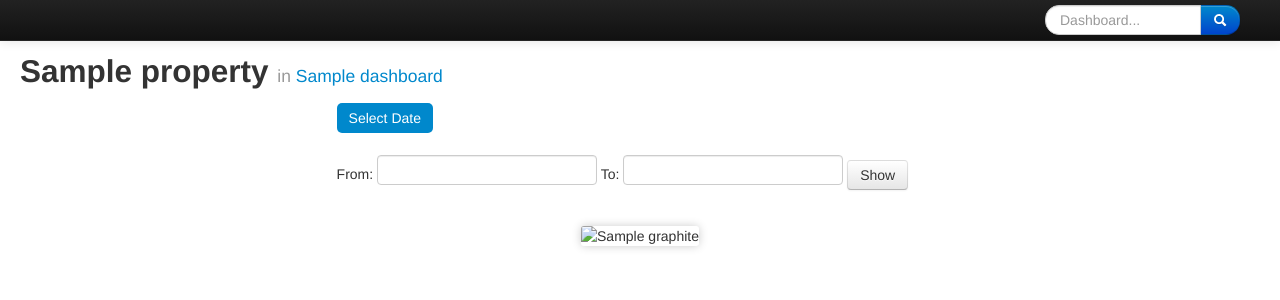
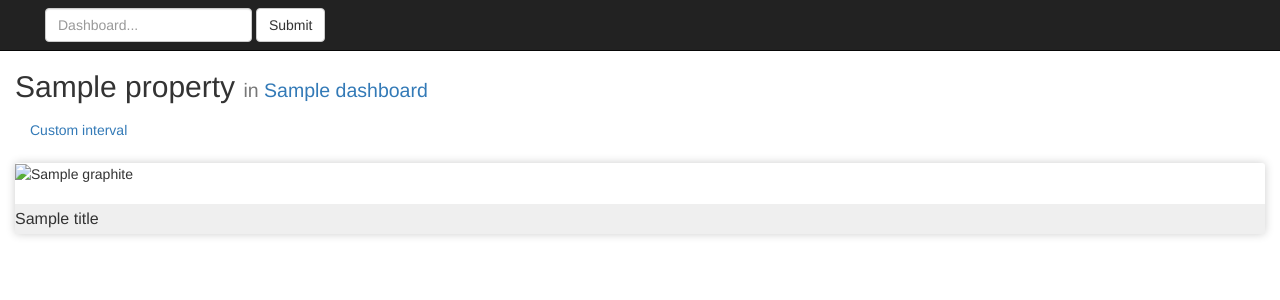
Before and after one commit to prfalken/leonardo, a Flask app: template leonardo/templates/single.html in a window 1280 px wide. Shown: the top 300 px of the page. Run offline with Flask 2, Linux system fonts and the light colour scheme; the template is opened without the code that fills it: most values are stand-ins (such as "Sample title", 1, 10 or a date in 2020); parts of the project's set-up code (start-up, migrations or seed data) failed here and were passed over; some libraries are stand-ins or nearby versions.

Commit message:
Refactoring + boostrap 3 migration - used bootstrap 3 - refactor html - better date selector - better graph styles - renamed files (partials now begins by an underscore)

```diff
--- a/leonardo/static/css/leonardo.css
+++ b/leonardo/static/css/leonardo.css
@@ -7,6 +7,56 @@ div.graph-control-panel {
     position: absolute;
 }
 
+.graphs
+{
+    margin-top: 20px;
+}
+.graph
+{
+    margin-bottom: 20px;
+}
+.graph img
+{
+    width: 100%;
+}
+
+.zoom-box
+{
+    float: right;
+    margin-top: 30px;
+}
+
+.title
+{
+    margin-bottom: 8px;
+}
+
+#dateTimePicker
+{
+    float: left;
+    margin-left: 10px;
+    display: none;
+}
+
+.interval-nav
+{
+    margin-bottom: 16px;
+}
+.interval-nav > li > a
+{
+    padding: 7px 15px;
+    white-space: nowrap;
+}
+
+#dateTimePicker .input-group
+{
+    float: left;
+    width: 200px;
+    margin-right: 10px;
+}
+
+body { padding-top: 50px; }
+
 body.full {
     background-color: black;
 }
@@ -15,11 +65,20 @@ body.full {
     margin: 5px 0;
 }
 
-img.bordered {
+.graph
+{
     box-shadow: 0px 0px 10px rgba(0,0,0,0.2);
     -webkit-border-radius: 3px;
     -moz-border-radius: 3px;
     border-radius: 3px;
+}
+
+.graph h3
+{
+    background-color: #EFEFEF;
+    color: #333;
+    font-size: 16px;
+    line-height: 30px;
 }
 
 img.no-resize {
--- a/leonardo/static/js/selectdate.js
+++ b/leonardo/static/js/selectdate.js
@@ -1,11 +1,13 @@
-$(document).ready(function() {
+$(function()
+{
     // process the query string.
     leo.transformQueryStringToObject(window.location.search);
 
-    if($('#dt_from').val() != 'from')
-        $('#toggleDateTimePicker').parent().addClass('active');
-    else
-        $('#dateTimePicker').hide();
+    if($('#dt_from').val() != '')
+    {
+        $('#toggleDateTimePicker').removeClass('active').hide();
+        $('#dateTimePicker').fadeIn('fast');
+    }
 
     $("div.graph-control-panel").hide();
     $("div.graph").hover(
@@ -17,15 +19,13 @@ $(document).ready(function() {
             $(this).children(".graph-control-panel").toggle(50);
         }
     );
-});
 
-$(function() {
     $('#toggleDateTimePicker').click(function() {
-        $('#dateTimePicker').toggle(400);
+        $(this).animate({width: '0px', opacity: 0});
+        $('.nav li').removeClass('active');
+        $('#dateTimePicker').fadeIn('fast');
     });
-});
 
-$(function() {
     var startDateTextBox = $('#dt_from');
     var endDateTextBox = $('#dt_to');
     startDateTextBox.datetimepicker({
--- /dev/null
+++ b/leonardo/templates/_graph.html
@@ -0,0 +1,18 @@
+<div class="graph">
+	{% if links_to == 'detail' %}
+	<a href="{{ url_for("detail", category=dashboard.category,
+	                    dash=dashboard.short_name, name=graph.name) }}">
+
+	{% elif links_to == 'single' %}
+	<a href="{{ url_for("single", category=dashboard.category,
+	                    dash=dashboard.short_name, name=graph.name, from=graph.graphite.properties.from, until=graph.graphite.properties.to ) }}">
+
+	{% endif %}
+	    <img {% if dashboard.no_resize %}class="no-resize"{% endif %} src="{{ view.graphite_render }}?{{ graph.graphite.url() }}" title="{{ graph.graphite.title }}"  data-content="{{ graph.graphite.description }}"/>
+	{% if links_to %}
+	</a>
+	{% endif %}
+	{% if title %}
+		<h3>{{ title }}</h3>
+	{% endif %}
+</div>
--- /dev/null
+++ b/leonardo/templates/_header.html
@@ -0,0 +1,42 @@
+<nav class="navbar navbar-inverse navbar-fixed-top" role="navigation">
+  <div class="container-fluid">
+    <!-- Brand and toggle get grouped for better mobile display -->
+    <div class="navbar-header">
+      <button type="button" class="navbar-toggle" data-toggle="collapse" data-target="#bs-example-navbar-collapse-9">
+        <span class="sr-only">Toggle navigation</span>
+        <span class="icon-bar"></span>
+        <span class="icon-bar"></span>
+        <span class="icon-bar"></span>
+      </button>
+      <a class="navbar-brand" href="#">
+        {{ view.dash_title }}
+      </a>
+    </div>
+
+    <!-- Collect the nav links, forms, and other content for toggling -->
+    <div class="collapse navbar-collapse" id="bs-example-navbar-collapse-9">
+      <ul class="nav navbar-nav">
+        {% for category in view.top_level %}
+        <li class="dropdown">
+            <a href="#" class="dropdown-toggle" data-toggle="dropdown">{{ category }} <b class="caret"></b></a>
+            <ul class="dropdown-menu">
+              {% for board in view.top_level[category].dashboards() %}
+                <li><a href="{{ url_for("dash", category=category,
+                    dash=board.link) }}">{{ board.name }}</a>
+                </li>
+              {% endfor %}
+            </ul>
+          </li>
+          {% endfor %}
+      </ul>
+
+      <form class="navbar-form navbar-left" role="search">
+        <div class="form-group">
+          <input name="dashboard" class="form-control" type="text" placeholder="Dashboard..." data-provide="typeahead" data-items="10" data-source='{{ view.search_elements | safe }}' autocomplete="off" required />
+        </div>
+        <button type="submit" class="btn btn-default">Submit</button>
+      </form>
+
+    </div><!-- /.navbar-collapse -->
+  </div><!-- /.container-fluid -->
+</nav>
--- /dev/null
+++ b/leonardo/templates/_interval_filter_single.html
@@ -0,0 +1,32 @@
+<ul class="nav nav-pills interval-nav">
+  {% for options in view.interval_filters %}
+  <li {{" class=active" if options['from'] == graph.graphite.properties.from }}>
+  {% if "to" not in options %}
+      <a href="{{ url_for("single", category=dashboard.category,
+          dash=dashboard.short_name, name=graph.name ,from=options["from"], until="now") }}">
+    {% else %}
+      <a href="{{ url_for("single", category=dashboard.category,
+          dash=dashboard.short_name, name=graph.name, from=options["from"], until=options["to"]) }}">
+    {% endif %}
+    {{ options["label"] }}
+    </a>
+  </li>
+  {% endfor %}
+  <li id="toggleDateTimePicker">
+    <a href="#">Custom interval</a>
+  </li>
+  <li id="dateTimePicker">
+    <form action="">
+      <div class="input-group col-md-4">
+        <span class="input-group-addon">from</span>
+        <input type="text"  name="dt_from" id="dt_from" value="{{ view.fmt_for_select_date(dashboard.graph_from, '') }}" class="hasDatepicker form-control" placeholder="start date"/>
+      </div>
+
+      <div class="input-group col-md-4">
+        <span class="input-group-addon">to</span>
+        <input type="text" name="dt_to" id="dt_to" value="{{ view.fmt_for_select_date(dashboard.graph_until, '') }}" class="hasDatepicker form-control" placeholder="end date"/>
+      </div>
+     <button type="button" class="btn btn-primary" onClick="leo.selectDateTime()">Show</button>
+    </form>
+  </li>
+</ul>
--- a/leonardo/templates/zoom_box.html
+++ b/leonardo/templates/_zoom_box.html
@@ -1,4 +1,4 @@
-<form action="" method="post">
+<form action="" method="post" class="zoom-box">
   <div class="btn-group">
       <button type="submit" name="zoom" value="zoom-in" class="btn btn-default">+</button>
       <button type="submit" name="zoom" value="zoom-out" class="btn btn-default">-</button>
--- a/leonardo/templates/layout.html
+++ b/leonardo/templates/layout.html
@@ -1,22 +1,21 @@
 <!DOCTYPE html>
 <html lang="en">
     <head>
-        <link rel="stylesheet" type="text/css" href="{{ url_for("static", filename="css/bootstrap.css") }}">
-        {% if view.options.theme == "dark" %}
-            <link rel="stylesheet" type="text/css" href="{{ url_for("static", filename="css/darkstrap.css") }}">
-        {% endif%}
 
+        <link rel="stylesheet" href="//netdna.bootstrapcdn.com/bootstrap/3.1.1/css/bootstrap.min.css">
+        <link rel="stylesheet" type="text/css" href="{{ url_for("static", filename="css/leonardo.css") }}">
+
+        <script src="{{ url_for("static", filename="js/jquery-1.7.2.min.js") }}"></script>
+        <script src="//netdna.bootstrapcdn.com/bootstrap/3.1.1/js/bootstrap.min.js"></script>
+        <script src="{{ url_for("static", filename="js/leonardo.js") }}"></script>
 
         <link rel="stylesheet" type="text/css" href="http://code.jquery.com/ui/1.10.0/themes/smoothness/jquery-ui.css">
         <link rel="stylesheet" type="text/css" href="{{ url_for("static", filename="css/jquery.datetimepicker.css") }}">
-        <link rel="stylesheet" type="text/css" href="{{ url_for("static", filename="css/leonardo.css") }}">
         <link rel="shortcut icon" href="{{ url_for('static', filename='favicon.ico') }}">
-        <script src="{{ url_for("static", filename="js/jquery-1.7.2.min.js") }}"></script>
         <script src="{{ url_for("static", filename="js/jquery-ui-1.10.0.custom.min.js") }}"></script>
         <script src="{{ url_for("static", filename="js/jquery.datetimepicker.js") }}"></script>
         <script src="{{ url_for("static", filename="js/jquery-ui-sliderAccess.js") }}"></script>
         <script src="{{ url_for("static", filename="js/jquery.cookie.js") }}"></script>
-        <script src="{{ url_for("static", filename="js/leonardo.js") }}"></script>
         <script src="{{ url_for("static", filename="js/selectdate.js") }}"></script>
         <script src="{{ url_for("static", filename="js/bootstrap-twipsy.js") }}"></script>
         <script src="{{ url_for("static", filename="js/bootstrap-scrollspy.js") }}"></script>
@@ -24,43 +23,17 @@
         <script src="{{ url_for("static", filename="js/bootstrap-tooltip.js") }}"></script>
         <script src="{{ url_for("static", filename="js/bootstrap-popover.js") }}"></script>
         <script src="{{ url_for("static", filename="js/bootstrap-typeahead.js") }}"></script>
-        <title>{{ view.dash_title }}</title>
+
+        <title>
+        {% block title %}
+        {{ view.dash_title }}
+        {% endblock %}
+        </title>
     </head>
     <body>
-        <div class="navbar navbar-inverse navbar-static-top">
-            <div class="navbar-inner">
-                <div class="container-fluid">
-                    <a class="brand" href="{{ url_for("index") }}">
-                        {{ view.dash_title }}
-                    </a>
-                    <ul class="nav">
-                    {% for category in view.top_level %}
-                      <li class="dropdown" id="menu-{{ category }}">
-                            <a href="#" data-toggle="dropdown" href="#menu-{{ category }}" class="dropdown-toggle">{{ category }} <b class="caret"></b></a>
-                            <ul class="dropdown-menu">
-                            {% for board in view.top_level[category].dashboards() %}
-                                <li><a href="{{ url_for("dash", category=category,
-                                    dash=board.link) }}">{{ board.name }}</a>
-                                </li>
-                            {% endfor %}
-                            </ul>
-                        </li>
-                    {% endfor %}
-                    </ul>
-                    <div class="pull-right" style="" class='nav input-append'>
-                        <form id="form-search" name="dashboards" class="form-search" method="get" action="/search">
-                            <div class="input-append">
-                                <input class="span2 search-query" name="dashboard" type="text" placeholder="Dashboard..." data-provide="typeahead" data-items="10" data-source='{{ view.search_elements | safe }}' autocomplete="off" required />
-                                <button class="btn btn-primary" type="submit" value"submit" /><i class="icon-search icon-white"></i></button>
-                            </div>
-                        </form>
-                    </div>
-                </div>
-            </div>
-
-        </div>
-        <div class="container-fluid">
-             {% block content %}{% endblock %}
-        </div>
-    </body>
+    {% include '_header.html' %}
+    <div class="container-fluid">
+        {% block content %}{% endblock %}
+    </div>
+  </body>
 </html>
--- a/leonardo/templates/multiple.html
+++ b/leonardo/templates/multiple.html
@@ -2,7 +2,7 @@
 
 {% block content %}
 {% for dashboard in dashboard_list %}
-<div class="row-fluid">
+<div class="row">
   <div class="span6">
    <h4>{{ dashboard.properties.short_name }}</h4>
   </div>
--- a/leonardo/templates/single.html
+++ b/leonardo/templates/single.html
@@ -1,27 +1,17 @@
 {% extends "layout.html" %}
 
 {% block content %}
-<div class="row-fluid">
-    <h2>{{ graph.graphite.properties.title }}&nbsp;<small>in <a href="{{ url_for( "dash", category=dashboard.category, dash=dashboard.short_name) }}">{{ dashboard.short_name }}</a></small></h2>
-  <div class="row-fluid">
-    <div class="span3">
-    </div>
-    <div class="span6">
-      {% include 'interval_filter_single.html' %}
+  <h2>{{ graph.graphite.properties.title }}&nbsp;<small>in <a href="{{ url_for( "dash", category=dashboard.category, dash=dashboard.short_name) }}">{{ dashboard.short_name }}</a></small></h2>
+
+  <div class="row">
+    <div class="col-md-12">
+      {% include '_interval_filter_single.html' %}
     </div>
   </div>
-</div>
 
-<div>
-  <table align=center>
-    <tr>
-      <td class="td-padded">
-          <div>
-            {% include 'graph.html' %}
-          </div>
-      </td>
-    </tr>
-  </table>
-</div>
-
+  <div class="row">
+    <div class="col-md-12">
+      {% include '_graph.html' %}
+    </div>
+  </div>
 {% endblock %}
--- a/leonardo/views.py
+++ b/leonardo/views.py
@@ -229,7 +229,7 @@ def detail(category, dash, name, format='standard'):
     if format == 'json':
         return graphs
 
-    resp = make_response( render_template("detail.html", view = view, dashboard = dashboard.properties, graphs = graphs, links_to="single") )
+    resp = make_response( render_template("graphs_all_periods.html", view = view, dashboard = dashboard.properties, graphs = graphs, links_to="single") )
 
     resp.set_cookie( 'graph_topo', json.dumps( { 'width': dashboard.properties['graph_width'],
                                                  'height': dashboard.properties['graph_height'],
```
Also changed, not shown: leonardo/templates/_interval_filter.html (added, +32 -0 lines), leonardo/templates/dashboard.html (+19 -23 lines), leonardo/templates/graphs_all_periods.html (added, +33 -0 lines), leonardo/templates/interval_filter.html (deleted, +0 -22 lines).
